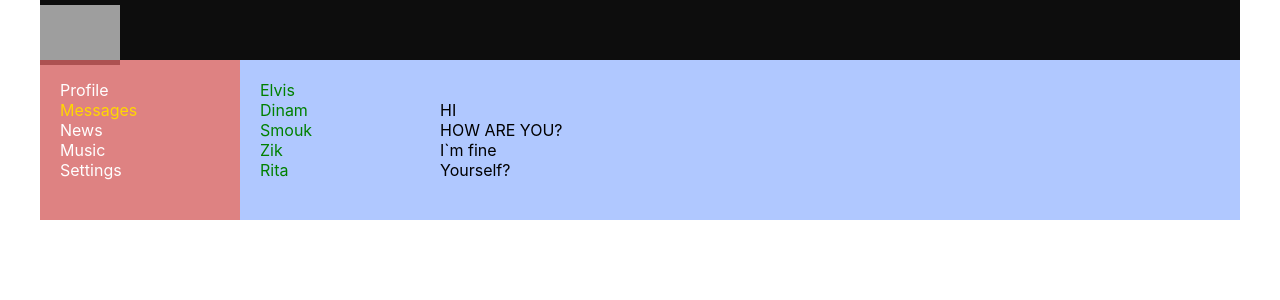
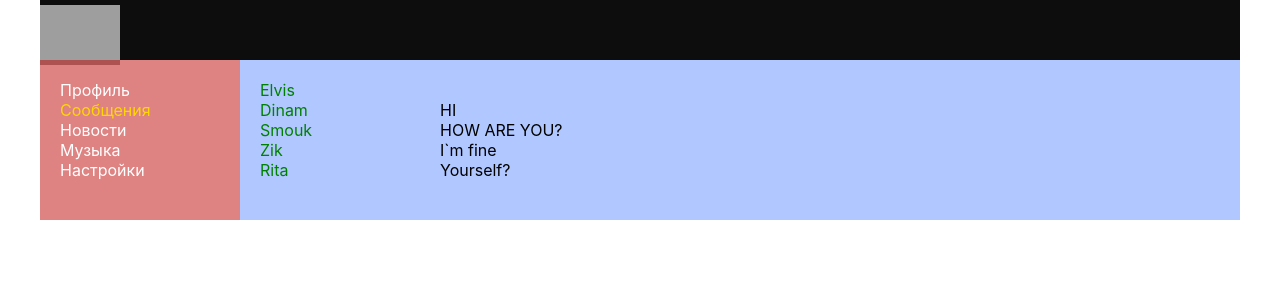
Before and after one commit to Elvis1221/React-Development, a React (Create React App) app in the folder my-app/: page /Dialogs in a window 1280 px wide. Shown: the top 300 px of the page. Built offline with nearby package versions, Linux system fonts and the light colour scheme; grey boxes are pictures that could not be loaded; the HTML template or start-up script is replaced by a standard one.

Commit message:
04.01.2021 social

```diff
--- a/my-app/src/App.js
+++ b/my-app/src/App.js
@@ -9,18 +9,18 @@ import {Music} from "./components/Music/Music";
 import {Settings} from "./components/Settings/Settings";
 import {BrowserRouter, Route} from "react-router-dom";
 
-const App = (props) => {
+const App = ({messageObj,dialogObj,postsObj}) => {
     return (
         <BrowserRouter>
             <div className='app-wrapper'>
                 <Header/>
                 <Navbar/>
                 <div className='app-wrapper-content'>
-                    <Route  path='/Dialogs' component={Dialogs}/>
-                    <Route path='/Profile' component={Profile}/>
-                    <Route path='/News' component={News}/>
-                    <Route path='/Music' component={Music}/>
-                    <Route path='/Settings' component={Settings}/>
+                    <Route path='/Dialogs' render={() => <Dialogs dialog={dialogObj} message={messageObj} />}/>
+                    <Route path='/Profile' render={() => <Profile  posts={postsObj}/>}/>
+                    <Route path='/News' render={() => <News/>}/>
+                    <Route path='/Music' render={() => <Music/>}/>
+                    <Route path='/Settings' render={() => <Settings/>}/>
                 </div>
             </div>
         </BrowserRouter>);
--- a/my-app/src/components/Dialogs/Dialogs.jsx
+++ b/my-app/src/components/Dialogs/Dialogs.jsx
@@ -1,8 +1,7 @@
 import React from 'react';
 import s from './dialogs.module.css'
 import {NavLink} from "react-router-dom";
-import {messageObj} from "./messageObj/MessageObj";
-import {dialogObj} from "./dialogObj/DialogObj";
+// import {dialogObj, messageObj} from "../../index";
 
 const DialogItem = ({id, name}) => {
     return (
@@ -17,17 +16,17 @@ const Messages = ({message}) => {
         <div className={s.message}>{message}</div>
     )
 };
-export const Dialogs = (props) => {
+export const Dialogs = ({dialog,message}) => {
     return (
         <div className={s.dialogs}>
             <div className={`${s.dialogsItems} ${s.active}`}>
                 {
-                    dialogObj.map(d => <DialogItem name={d.name} id={d.id}/>)
+                    dialog.map(d => <DialogItem name={d.name} id={d.id}/>)
                 }
             </div>
             <div className={s.messages}>
                 {
-                    messageObj.map(m => <Messages message={m.message}/>)
+                    message.map(m => <Messages message={m.message}/>)
                 }
             </div>
         </div>
--- a/my-app/src/components/Dialogs/dialogObj/DialogObj.js
+++ /dev/null
@@ -1,22 +0,0 @@
-export const dialogObj = [
-    {
-        id: '1',
-        name: 'Elvis',
-    },
-    {
-        id: '2',
-        name: 'Dinam',
-    },
-    {
-        id: '3',
-        name: 'Smouk',
-    },
-    {
-        id: '4',
-        name: 'Zik',
-    },
-    {
-        id: '5',
-        name: 'Rita',
-    },
-];
--- a/my-app/src/components/Dialogs/messageObj/MessageObj.js
+++ /dev/null
@@ -1,18 +0,0 @@
-export const messageObj = [
-    {
-        id: '1',
-        message: 'HI'
-    },
-    {
-        id: '2',
-        message: 'HOW ARE YOU?'
-    },
-    {
-        id: '3',
-        message: 'I`m fine'
-    },
-    {
-        id: '4',
-        message: 'Yourself?'
-    },
-];
--- a/my-app/src/components/Navbar/Navbar.jsx
+++ b/my-app/src/components/Navbar/Navbar.jsx
@@ -5,19 +5,19 @@ import {NavLink} from "react-router-dom";
 export const Navbar = () => {
     return <nav className={s.nav}>
         <div className={s.item}>
-            <NavLink to='/Profile' activeClassName={s.activeLink}>Profile</NavLink>
+            <NavLink to='/Profile' activeClassName={s.activeLink}>Профиль</NavLink>
         </div>
         <div className={s.item}>
-            <NavLink to='/Dialogs' activeClassName={s.activeLink}>Messages</NavLink>
+            <NavLink to='/Dialogs' activeClassName={s.activeLink}>Сообщения</NavLink>
         </div>
         <div className={s.item}>
-            <NavLink to='/News' activeClassName={s.activeLink}>News</NavLink>
+            <NavLink to='/News' activeClassName={s.activeLink}>Новости</NavLink>
         </div>
         <div className={s.item}>
-            <NavLink to='/Music' activeClassName={s.activeLink}>Music</NavLink>
+            <NavLink to='/Music' activeClassName={s.activeLink}>Музыка</NavLink>
         </div>
         <div className={s.item}>
-            <NavLink to='/Settings' activeClassName={s.activeLink}>Settings</NavLink>
+            <NavLink to='/Settings' activeClassName={s.activeLink}>Настройки</NavLink>
         </div>
     </nav>
 };
--- a/my-app/src/components/Profile/MyPosts/MyPosts.jsx
+++ b/my-app/src/components/Profile/MyPosts/MyPosts.jsx
@@ -1,9 +1,9 @@
 import React from "react";
 import s from './MyPosts.module.css'
 import Post from "./Post/Post";
-import {postsObj} from "./Post/postObj/postObj";
+// import {postsObj} from "../../../index";
 
-const MyPosts = () => {
+const MyPosts = ({posts}) => {
     return <div className={s.mypost}>
         My posts
         <div className={s.posts}>
@@ -18,7 +18,7 @@ const MyPosts = () => {
 
             <div className={s.posts}>
                 {
-                    postsObj.map((post) => <Post message={post.message} count={post.LikesCount}/>)
+                    posts.map((p) => <Post message={p.message} count={p.LikesCount}/>)
                 }
             </div>
 
--- a/my-app/src/components/Profile/MyPosts/Post/Post.jsx
+++ b/my-app/src/components/Profile/MyPosts/Post/Post.jsx
@@ -3,17 +3,14 @@ import s from './Post.module.css'
 
 const Post = ({message, count}) => {
     return <div className={s.item}>
-
         <img
             src="https://encrypted-tbn0.gstatic.com/images?q=tbn:ANd9GcSVKbu8z0yxaCcLGx9BjbD_26DcjSyuF9B8DA&usqp=CAU"
             alt=""/>
         {message}
-
         <div>
             <span className={s.likePost}>
                 <img className={s.like} src="https://pngicon.ru/file/uploads/serdce-256x237.png" alt=""/>
                 {count}
-
             </span>
         </div>
     </div>
--- a/my-app/src/components/Profile/MyPosts/Post/postObj/postObj.js
+++ /dev/null
@@ -1,17 +0,0 @@
-export const postsObj = [
-    {
-        id: 1,
-        LikesCount: '15',
-        message: 'Mi,how are post',
-    },
-    {
-        id: 2,
-        LikesCount: '20',
-        message: 'My next post',
-    },
-    {
-        id: 3,
-        LikesCount: '24',
-        message: 'Talk my  post',
-    },
-];
--- a/my-app/src/components/Profile/Profile.jsx
+++ b/my-app/src/components/Profile/Profile.jsx
@@ -1,11 +1,11 @@
 import React from "react";
-import s from './Profile.module.css'
+// import s from './Profile.module.css'
 import MyPosts from "./MyPosts/MyPosts";
 import {ProfileInfo} from "./ProfileInfo/ProfileInfo";
 
-export const Profile = () => {
+export const Profile = ({posts}) => {
     return <div>
         <ProfileInfo/>
-        <MyPosts/>
+        <MyPosts posts={posts}/>
     </div>
 };
--- a/my-app/src/index.js
+++ b/my-app/src/index.js
@@ -4,11 +4,71 @@ import './index.css';
 import App from './App';
 import reportWebVitals from './reportWebVitals';
 
+ const messageObj = [
+    {
+        id: '1',
+        message: 'HI'
+    },
+    {
+        id: '2',
+        message: 'HOW ARE YOU?'
+    },
+    {
+        id: '3',
+        message: 'I`m fine'
+    },
+    {
+        id: '4',
+        message: 'Yourself?'
+    },
+];
+
+const dialogObj = [
+    {
+        id: '1',
+        name: 'Elvis',
+    },
+    {
+        id: '2',
+        name: 'Dinam',
+    },
+    {
+        id: '3',
+        name: 'Smouk',
+    },
+    {
+        id: '4',
+        name: 'Zik',
+    },
+    {
+        id: '5',
+        name: 'Rita',
+    },
+];
+
+ const postsObj = [
+    {
+        id: 1,
+        LikesCount: '15',
+        message: 'Mi,how are post',
+    },
+    {
+        id: 2,
+        LikesCount: '20',
+        message: 'My next post',
+    },
+    {
+        id: 3,
+        LikesCount: '24',
+        message: 'Talk my  post',
+    },
+];
+
 ReactDOM.render(
-  <React.StrictMode>
-    <App />
-  </React.StrictMode>,
-  document.getElementById('root')
+    <React.StrictMode>
+        <App messageObj={messageObj} dialogObj={dialogObj} postsObj={postsObj}/>
+    </React.StrictMode>,
+    document.getElementById('root')
 );
 
 // If you want to start measuring performance in your app, pass a function
```
